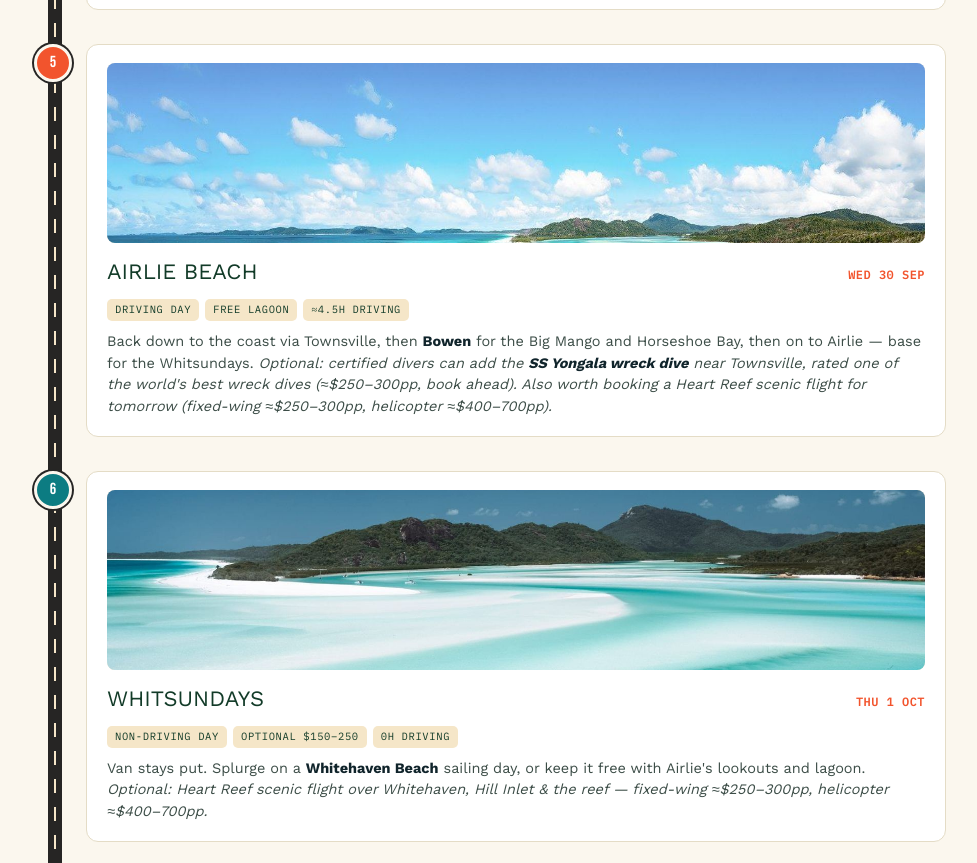
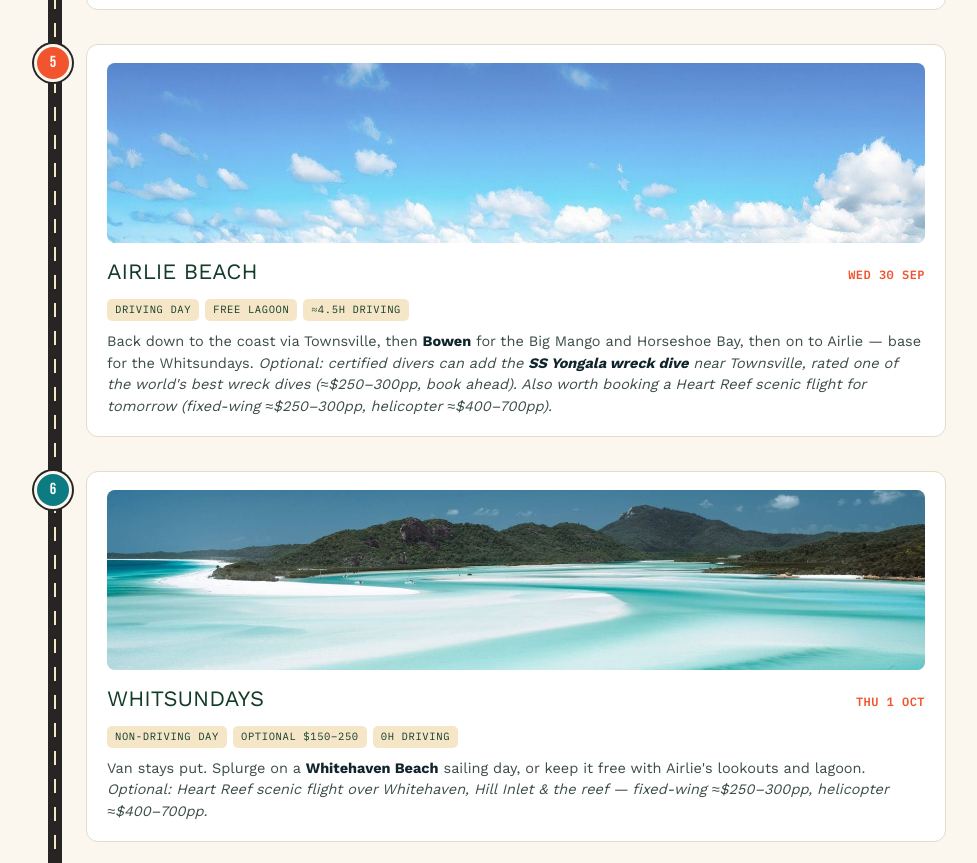
Before and after one commit to FinnLei/eastcoasttrip, a plain HTML site: page index.html in a window 1280 px wide. Shown: the part 2850-3713 px from the top of the page, without its empty margins (150-1127 px from the left). Drawn offline with nearby package versions, Linux system fonts and the light colour scheme.

Commit message:
Update index.html

```diff
--- a/index.html
+++ b/index.html
@@ -410,7 +410,7 @@
         <div class="day">
           <div class="marker">5</div>
           <div class="card">
-            <img class="day-photo" src="images/airlie-beach.jpg" alt="Airlie Beach" loading="lazy" style="object-position: bottom 40%;">
+            <img class="day-photo" src="images/airlie-beach.jpg" alt="Airlie Beach" loading="lazy" style="object-position: center 40%;">
             <div class="day-head">
               <div class="day-title">Airlie Beach</div>
               <div class="day-date">WED 30 SEP</div>
```
